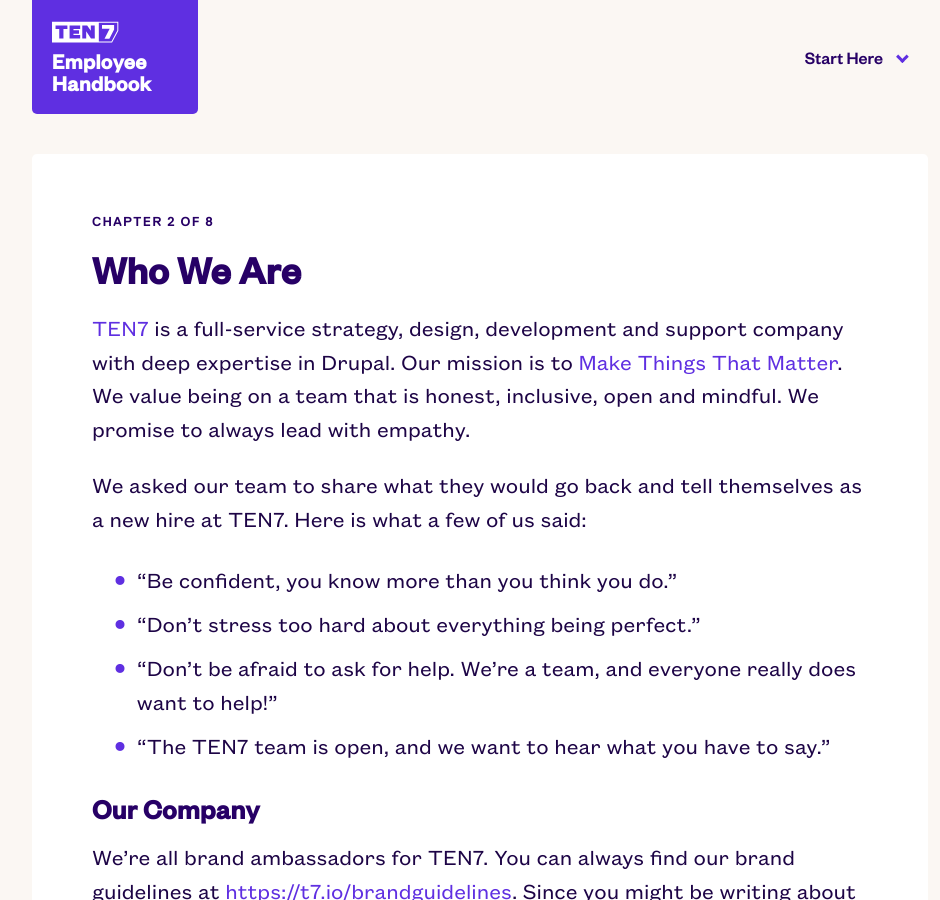
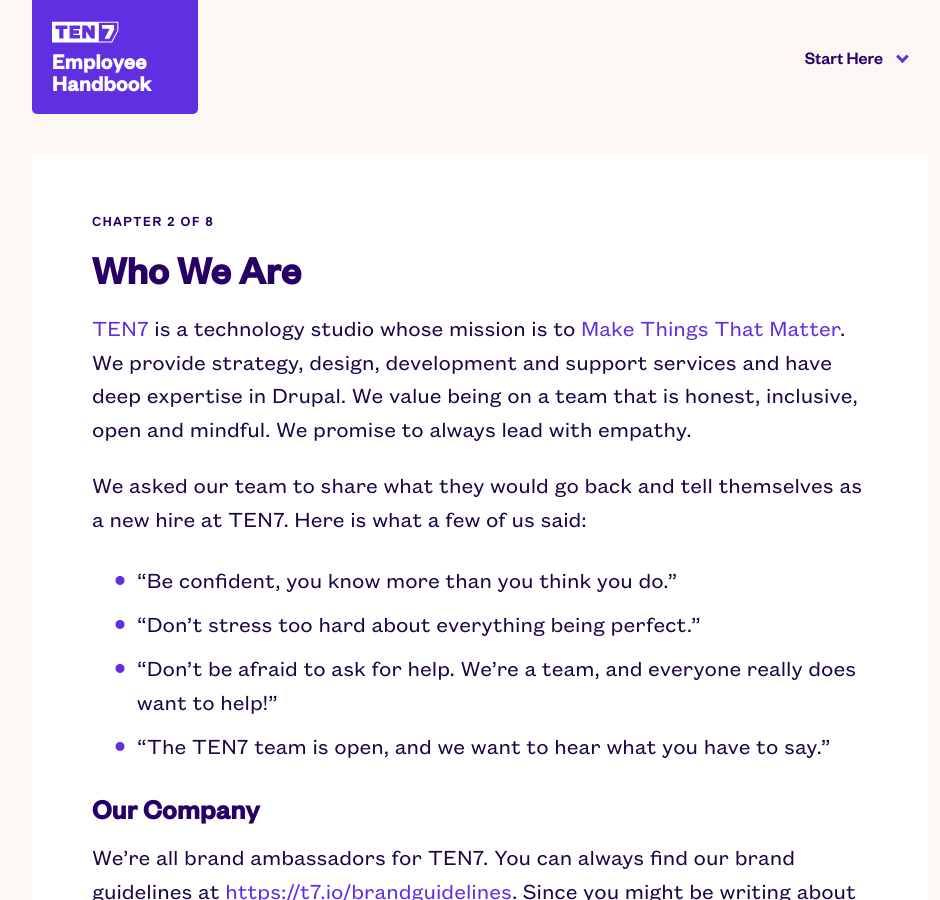
Before and after one commit to ten7/handbook.ten7.com, a Jekyll site: the page built from _pages/02_whoweare.md, in a window 1280 px wide and 900 px high. Shown: the whole window, without its empty margins (160-1100 px from the left). Built offline with Jekyll 4.4.1, drawn with Linux system fonts in a browser that asks for light colours.

Commit message:
Update our description.

```diff
--- a/_pages/02_whoweare.md
+++ b/_pages/02_whoweare.md
@@ -8,7 +8,7 @@
 # next_title:
 ---
 
-[TEN7](https://ten7.com/) is a full-service strategy, design, development and support company with deep expertise in Drupal. Our mission is to [Make Things That Matter](https://ten7.notion.site/Make-Things-That-Matter-1822bfd34e4646aa952156c19157a764). We value being on a team that is honest, inclusive, open and mindful. We promise to always lead with empathy.
+[TEN7](https://ten7.com/) is a technology studio whose mission is to [Make Things That Matter](https://ten7.notion.site/Make-Things-That-Matter-1822bfd34e4646aa952156c19157a764). We provide strategy, design, development and support services and have deep expertise in Drupal. We value being on a team that is honest, inclusive, open and mindful. We promise to always lead with empathy.
 
 We asked our team to share what they would go back and tell themselves as a new hire at TEN7. Here is what a few of us said:
 
```
